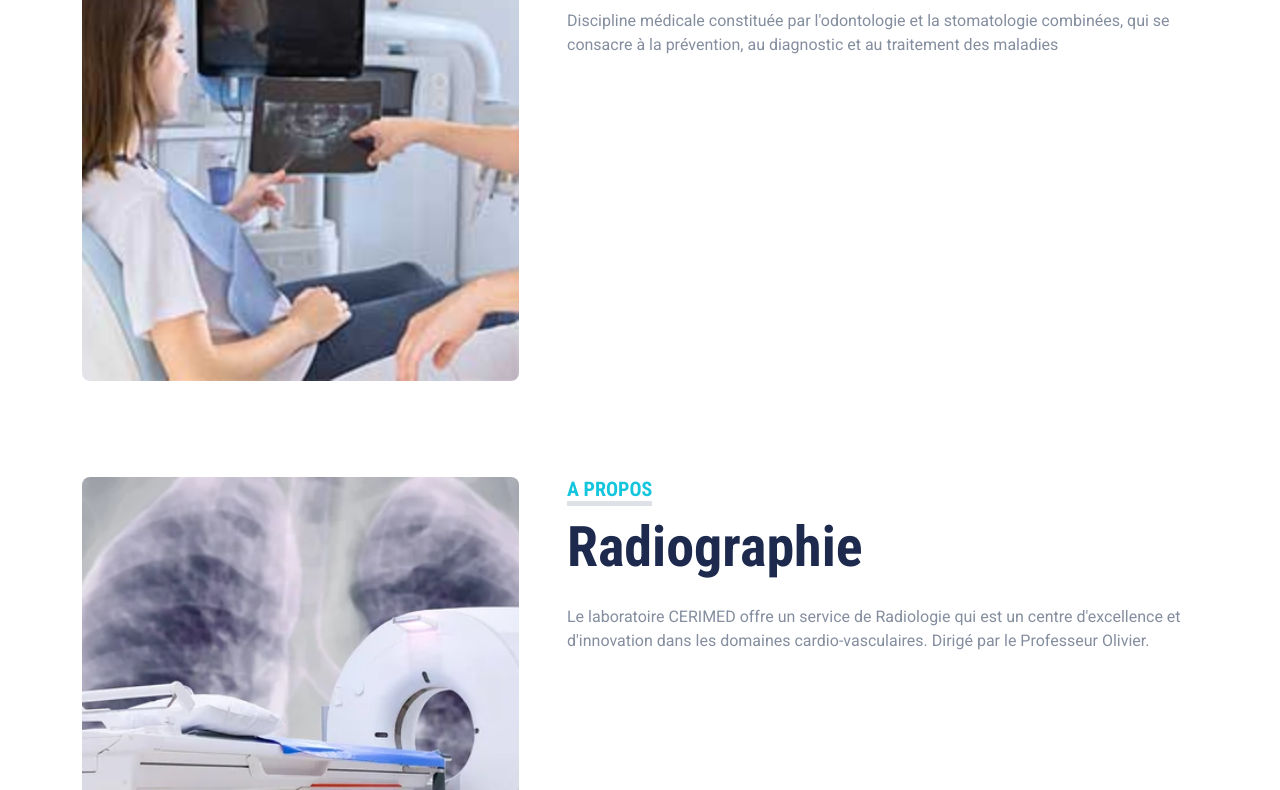
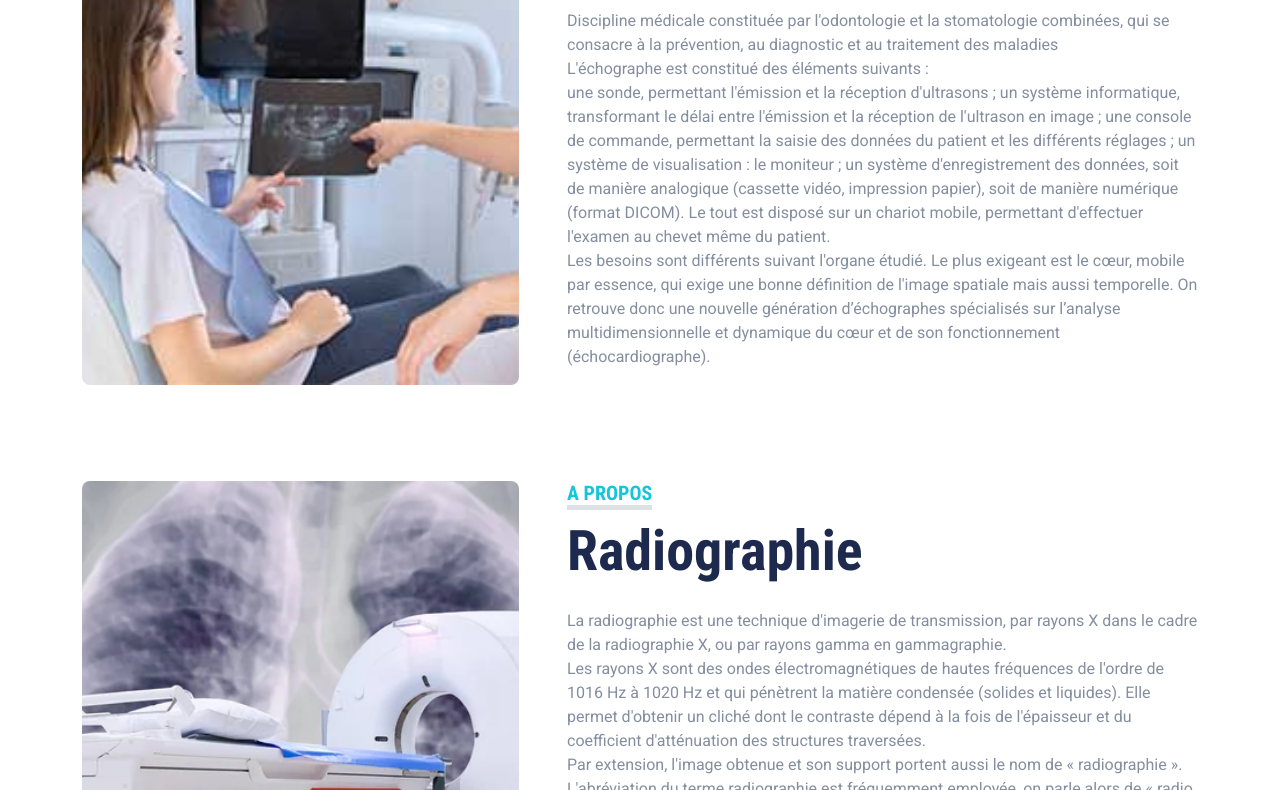
Before and after one commit to NangaChristian/CERAMID, a plain HTML site: page specialite.html in a window 1280 px wide. Shown: the part 463-1253 px from the top of the page. Drawn offline with nearby package versions, Linux system fonts and the light colour scheme.

Commit message:
specialites update

```diff
--- a/specialite.html
+++ b/specialite.html
@@ -127,7 +127,17 @@
                         <h5 class="d-inline-block text-primary text-uppercase border-bottom border-5">A Propos</h5>
                         <h1 class="display-4">Echographie</h1>
                     </div>
-                    <p>Discipline médicale constituée par l'odontologie et la stomatologie combinées, qui se consacre à la prévention, au diagnostic et au traitement des maladies </p>
+                    <p>Discipline médicale constituée par l'odontologie et la stomatologie combinées, qui se consacre à la prévention, au diagnostic et au traitement des maladies <br>
+                        L'échographe est constitué des éléments suivants :<br>
+
+                        une sonde, permettant l'émission et la réception d'ultrasons ;
+                        un système informatique, transformant le délai entre l'émission et la réception de l'ultrason en image ;
+                        une console de commande, permettant la saisie des données du patient et les différents réglages ;
+                        un système de visualisation : le moniteur ;
+                        un système d'enregistrement des données, soit de manière analogique (cassette vidéo, impression papier), soit de manière numérique (format DICOM).
+                        Le tout est disposé sur un chariot mobile, permettant d'effectuer l'examen au chevet même du patient.<br>
+
+                        Les besoins sont différents suivant l'organe étudié. Le plus exigeant est le cœur, mobile par essence, qui exige une bonne définition de l'image spatiale mais aussi temporelle. On retrouve donc une nouvelle génération d’échographes spécialisés sur l’analyse multidimensionnelle et dynamique du cœur et de son fonctionnement (échocardiographe).</p>
                 </div>
             </div>
         </div>
@@ -146,7 +156,15 @@
                         <h5 class="d-inline-block text-primary text-uppercase border-bottom border-5">A Propos</h5>
                         <h1 class="display-4">Radiographie</h1>
                     </div>
-                    <p>Le laboratoire CERIMED offre un service de Radiologie qui est un centre d'excellence et d'innovation dans les domaines cardio-vasculaires. Dirigé par le Professeur Olivier. </p>
+                    <p>La radiographie est une technique d'imagerie de transmission, par rayons X dans le cadre de la radiographie X, ou par rayons gamma en gammagraphie.<br>
+                        Les rayons X sont des ondes électromagnétiques de hautes fréquences de l'ordre de 1016 Hz à 1020 Hz et qui pénètrent la matière condensée (solides et liquides). Elle permet d'obtenir un cliché dont le contraste dépend à la fois de l'épaisseur et du coefficient d'atténuation des structures traversées.<br>
+
+                        Par extension, l'image obtenue et son support portent aussi le nom de « radiographie ». L'abréviation du terme radiographie est fréquemment employée, on parle alors de « radio » par apocope.<br>
+
+                        La radiographie est utilisée en radiologie médicale, en radiologie industrielle et en radiothérapie. La radiographie standard correspond à la radiographie d'une région d'intérêt dont la réalisation obéit à un protocole reconnu de manière internationale1,2.<br>
+
+                        La radiographie s'oppose à l'autoradiographie qui est une technique d'imagerie d'émission.
+                        Les radiographies argentiques se lisent idéalement sur un négatoscope.</p>
                 </div>
             </div>
         </div>
@@ -165,7 +183,8 @@
                         <h5 class="d-inline-block text-primary text-uppercase border-bottom border-5">A Propos</h5>
                         <h1 class="display-4">Mammographie</h1>
                     </div>
-                    <p>Le laboratoire CERIMED offre un service de cardiologie qui est un centre d'excellence et d'innovation dans les domaines cardio-vasculaires. Dirigé par le Professeur Olivier. </p>
+                    <p>La mammographie est une modalité de l'image médicale mettant en œuvre la radiographie des seins.<br>
+                        Elle permet d'obtenir des images des tissus intérieur et ainsi de détecter au plus tôt d’éventuelles anomalies, notamment des nodules, qui peuvent être signes d'un cancer du sein. Afin d’obtenir une meilleure résolution de contraste, la mammographie peut être réalisée au moyen d'une tomosynthèse en conjuguant des clichés pris sous différents angles. Elle permet ainsi de détecter des cancers avant qu'ils ne soient palpables. </p>
                 </div>
             </div>
         </div>
@@ -176,7 +195,7 @@
             <div class="row gx-5">
                 <div class="col-lg-5 mb-5 mb-lg-0" style="min-height: 500px;">
                     <div class="position-relative h-100">
-                        <img class="position-absolute w-100 h-100 rounded" src="img/pano.jpg" style="object-fit: cover;">
+                        <img class="position-absolute w-100 h-100 rounded" src="img/Panoramic_Xray.jpg" style="object-fit: cover;">
                     </div>
                 </div>
                 <div class="col-lg-7">
@@ -184,7 +203,9 @@
                         <h5 class="d-inline-block text-primary text-uppercase border-bottom border-5">A Propos</h5>
                         <h1 class="display-4">Panoramique Dentaire</h1>
                     </div>
-                    <p>Le laboratoire CERIMED offre un service de cardiologie qui est un centre d'excellence et d'innovation dans les domaines cardio-vasculaires. Dirigé par le Professeur Olivier. </p>
+                    <p>Un orthopantomogramme, abrégé par les sigles OPT ou OPG, est une radiographie panoramique de toute la denture. À ce titre, cet examen est plus souvent appelé « panoramique dentaire ».
+                        Il consiste en une mise à plat de l'arc dentaire, d'une oreille à une autre.<br>
+                        Le cliché panoramique donne une vue d’ensemble des arcades dentaires, des maxillaires, des articulations et des sinus. Il est utilisé pour diagnostiquer un grand nombre de conditions pathologiques : infections, fractures des mâchoires, kystes et granulomes à la racine des dents, et certaines affections osseuses (maladie de Paget)</p>
                 </div>
             </div>
         </div>
@@ -203,7 +224,8 @@
                         <h5 class="d-inline-block text-primary text-uppercase border-bottom border-5">A Propos</h5>
                         <h1 class="display-4">Scanner</h1>
                     </div>
-                    <p>Le laboratoire CERIMED offre un service de cardiologie qui est un centre d'excellence et d'innovation dans les domaines cardio-vasculaires. Dirigé par le Professeur Olivier. </p>
+                    <p> C'est une technique d'imagerie médicale qui consiste à mesurer l'absorption des rayons X par les tissus puis, par traitement informatique, à numériser et enfin reconstruire des images 2D ou 3D des structures anatomiques. Pour acquérir les données, on emploie la technique d'analyse tomographique ou « par coupes », en soumettant le patient au balayage d'un faisceau de rayons X. <br>
+                        L'examen standard peut être fait dans toute circonstance, à condition que le patient puisse être immobile sur la table une dizaine de secondes. Il n'y a pas de nécessité d'être à jeun sauf rares explorations particulières. En cas de grossesse, la justification (indication) de l'examen et son rapport bénéfice sur risque doivent être soigneusement évalués, du fait de la sensibilité particulière du fœtus à l'irradiation, particulièrement en tout début de grossesse.</p>
                 </div>
             </div>
         </div>
```
Also changed, not shown: img/Panoramic_Xray.jpg (added).
